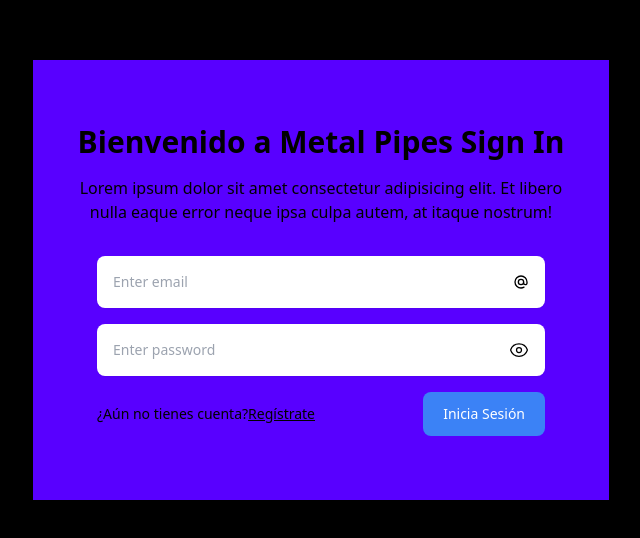
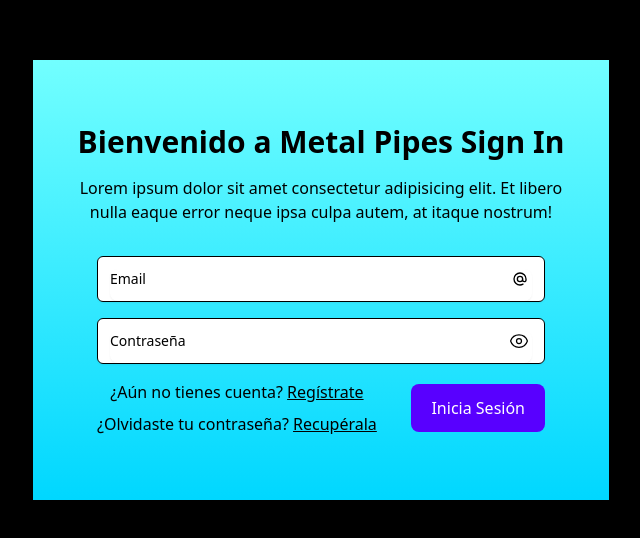
Before and after one commit to slderlv/Proyecto-DDAD, a Next.js app: page /sign-in in a window 1280 px wide. Shown: the part 120-658 px from the top of the page, without its empty margins (319-959 px from the left). Built offline with nearby package versions, Linux system fonts and the light colour scheme.

Commit message:
mejora en el sign-in

```diff
--- a/app/sign-in/page.tsx
+++ b/app/sign-in/page.tsx
@@ -49,7 +49,7 @@ export default function SignIn() {
 
     return (
 <div className="bg-black h-screen w-screen flex items-center justify-center">
-    <div className="mx-auto max-w-screen-xl px-4 py-16 sm:px-6 lg:px-8 bg-color1">
+    <div className="mx-auto max-w-screen-xl px-4 py-16 sm:px-6 lg:px-8 bg-gradient-to-t from-color3 to-color4">
     <div className="mx-auto max-w-lg text-center">
         <h1 className="text-2xl font-bold sm:text-3xl">Bienvenido a Metal Pipes Sign In</h1>
 
@@ -64,12 +64,22 @@ export default function SignIn() {
         <label htmlFor="email" className="sr-only">Email</label>
 
         <div className="relative">
+            <label
+                htmlFor="UserEmail"
+                className="bg-white relative block overflow-hidden rounded-md border border-gray-200 px-3 pt-3 shadow-sm focus-within:border-blue-600 focus-within:ring-1 focus-within:ring-blue-600"
+                >
                 <input
                     type="email"
-            className="w-full rounded-lg border-gray-200 p-4 pe-12 text-sm shadow-sm"
-            placeholder="Enter email"
+                    id="UserEmail"
+                    placeholder="Email"
+                    className="w-full rounded-lg border-gray-200 p-4 pe-12 text-base shadow-sm peer h-8 placeholder-transparent focus:border-transparent focus:outline-none focus:ring-0"
                 />
 
+                <span
+                    className="absolute start-3 top-3 -translate-y-1/2 text-xs text-gray-700 transition-all peer-placeholder-shown:top-1/2 peer-placeholder-shown:text-sm peer-focus:top-3 peer-focus:text-xs"
+                >
+                    Email
+                </span>
                 <span className="absolute inset-y-0 end-0 grid place-content-center px-4">
                     <svg
                         xmlns="http://www.w3.org/2000/svg"
@@ -86,6 +96,7 @@ export default function SignIn() {
                         />
                     </svg>
                 </span>
+            </label>
         </div>
         </div>
 
@@ -93,11 +104,23 @@ export default function SignIn() {
         <label htmlFor="password" className="sr-only">Contraseña</label>
 
         <div className="relative">
+            <label
+                htmlFor="UserEmail"
+                className="bg-white relative block overflow-hidden rounded-md border border-gray-200 px-3 pt-3 shadow-sm focus-within:border-blue-600 focus-within:ring-1 focus-within:ring-blue-600"
+                >
                 <input
                     type={isPasswordVisible ? "text" : "password"}
-            className="w-full rounded-lg border-gray-200 p-4 pe-12 text-sm shadow-sm"
-            placeholder="Enter password"
+                    id="UserPassword"
+                    placeholder="Contraseña"
+                    className="w-full rounded-lg border-gray-200 p-4 pe-12 text-base shadow-sm peer h-8 placeholder-transparent focus:border-transparent focus:outline-none focus:ring-0"
                 />
+
+                <span
+                    className="absolute start-3 top-3 -translate-y-1/2 text-xs text-gray-700 transition-all peer-placeholder-shown:top-1/2 peer-placeholder-shown:text-sm peer-focus:top-3 peer-focus:text-xs"
+                >
+                    Contraseña
+                </span>
+            </label>
             <button
                 className="absolute inset-y-0 right-0 flex items-center px-4 text-gray-600"
                 onClick={togglePasswordVisibility}
@@ -143,17 +166,24 @@ export default function SignIn() {
         </div>
 
         <div className="flex items-center justify-between">
-        <p className="text-sm text-gray-500">
-            ¿Aún no tienes cuenta?
-            <a className="underline" href="">Regístrate</a>
+            <div className="flex items-center justify-center flex-col">
+                <p className="text-base text-gray-500 mb-2">
+                    ¿Aún no tienes cuenta?&nbsp;
+                    <a className="underline" href="/sign-up">Regístrate</a>
                 </p>
-
+                <p className="text-base text-gray-500">
+                    ¿Olvidaste tu contraseña?&nbsp;
+                    <a className="underline" href="/reset-password">Recupérala</a>
+                </p>
+            </div>
+            <div className="flex items-center justify-between">
                 <button
                     type="submit"
-            className="inline-block rounded-lg bg-blue-500 px-5 py-3 text-sm font-medium text-white"
+                    className="inline-block rounded-lg bg-color1 px-5 py-3 text-base font-medium text-white transition hover:bg-color2"
                 >
                     Inicia Sesión
                 </button>
+            </div>
         </div>
     </form>
     </div>
```
Lines whose indentation alone changed are shown as unchanged.
